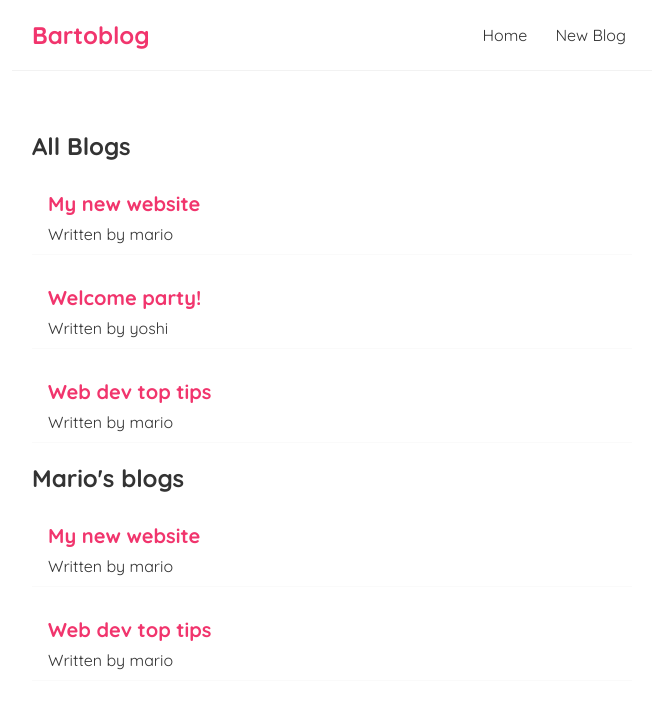
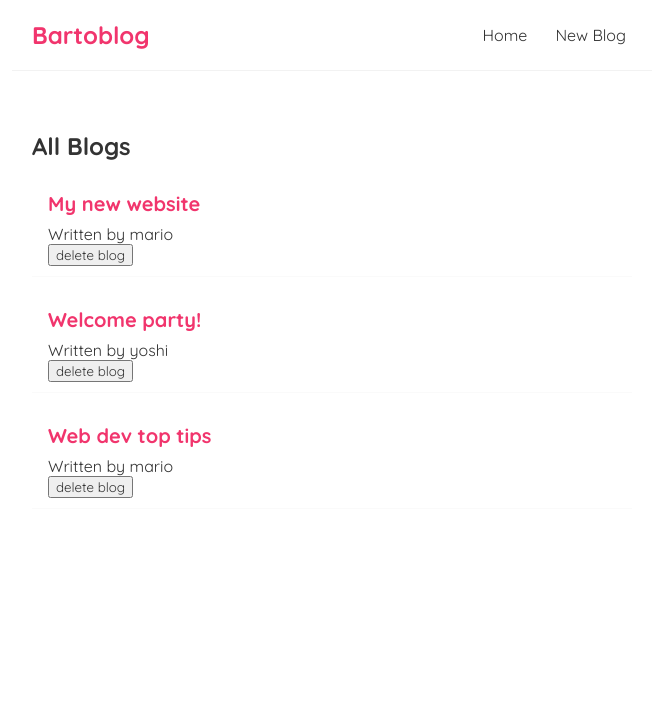
Before and after one commit to mbarto202/react-netninja, a React (Create React App) app: page / in a window 1280 px wide. Shown: the top 708 px of the page, without its empty margins (308-964 px from the left). Built offline with nearby package versions, Linux system fonts and the light colour scheme.

Commit message:
functions as props

```diff
--- a/src/BlogList.js
+++ b/src/BlogList.js
@@ -1,6 +1,4 @@
-const BlogList = ({blogs, title}) => {
-    // const blogs = props.blogs;
-    // const title = props.title
+const BlogList = ({blogs, title, handleDelete}) => {
 
     return ( <div className="blog-list">
         <h2>{title}</h2>
@@ -8,6 +6,7 @@
                 <div className="blog-preview" key={blogs.id}>
                     <h2>{blog.title}</h2>
                     <p>Written by {blog.author}</p>
+                    <button onClick={() => handleDelete(blog.id)}>delete blog</button>
                 </div>
             ))}
     </div> );
--- a/src/Home.js
+++ b/src/Home.js
@@ -8,10 +8,14 @@
         { title: 'Web dev top tips', body: 'lorem ipsum...', author: 'mario', id: 3 }
     ]);
 
+    const handleDelete = (id) => {
+        const newBlogs = blogs.filter(blog => blog.id !== id)
+        setBlogs(newBlogs)
+    }
+
     return (
         <div className="home">
-            <BlogList blogs ={blogs} title={"All Blogs"}/>
-            <BlogList blogs ={blogs.filter((blog) => blog.author === 'mario')} title="Mario's blogs"/>
+            <BlogList blogs ={blogs} title="All Blogs" handleDelete={handleDelete}/>
         </div>
      );
 }
```
